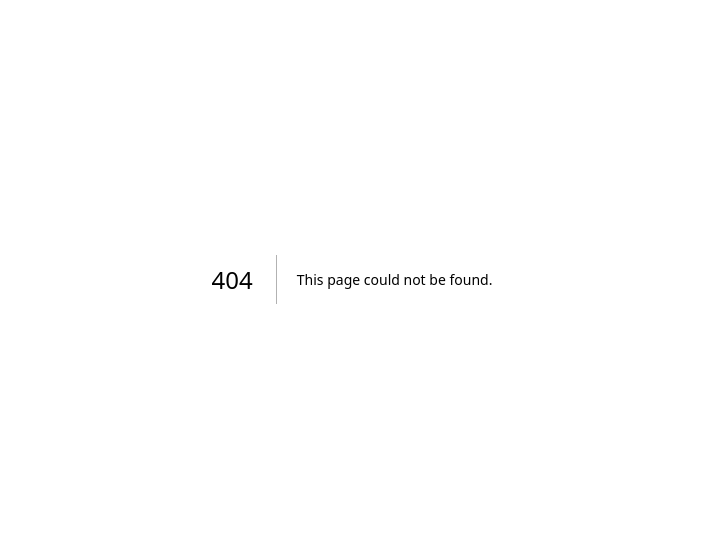
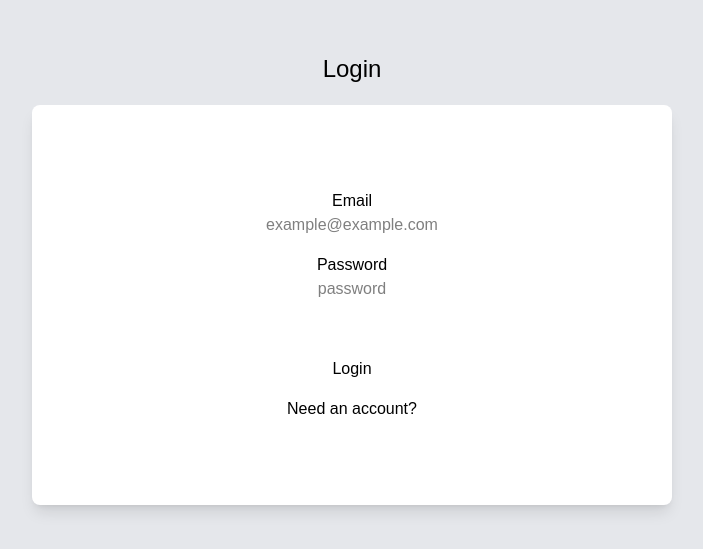
Before and after one commit to avillann00/scrapus, a Next.js app: page /login in a window 1280 px wide. Before the commit this address had no page. Shown: the part 121-670 px from the top of the page, without its empty margins (288-991 px from the left). Built offline with nearby package versions, Linux system fonts and the light colour scheme.

Commit message:
feat(Login): Created login page
features:
- Login page
- Input fields

```diff
--- /dev/null
+++ b/app/login/page.tsx
@@ -0,0 +1,47 @@
+'use client'
+
+import { useState } from 'react'
+import { useRouter } from 'next/navigation'
+
+export default function Login(){
+  const router = useRouter()
+
+  const [email, setEmail] = useState('')
+  const [password, setPassword] = useState('')
+
+  const handleSubmit = async () =>  {
+
+  }
+
+  return(
+    <div className='bg-gray-200 w-screen h-screen flex flex-col items-center justify-center gap-5'>
+      <h1 className='text-center text-2xl text-black'>Login</h1>
+      <div className='bg-white w-1/2 h-1/2 rounded-lg shadow-lg text-black flex items-center justify-center'>
+        <form className='flex flex-col gap-4' onSubmit={handleSubmit}>
+          <label className='flex flex-col text-center'>
+            Email
+            <input
+              type='text'
+              placeholder='example@example.com'
+              value={email}
+              onChange={(e) => setEmail(e.target.value)}
+              className='text-center'
+            />
+          </label>
+          <label className='flex flex-col text-center'>
+            Password
+            <input
+              type='password'
+              placeholder='password'
+              value={password}
+              onChange={(e) => setPassword(e.target.value)}
+              className='text-center'
+            />
+          </label>
+          <button className='hover:text-pink-500 mt-10' type='submit'>Login</button>
+          <button className='hover:text-blue-500' onClick={() => router.push('/register')}>Need an account?</button>
+        </form>
+      </div>
+    </div>
+  )
+}
--- a/app/page.tsx
+++ b/app/page.tsx
@@ -3,12 +3,14 @@
 import { useRouter } from 'next/navigation'
 
 export default function Home(){
+  const router = useRouter()
+
   return(
     <div className='bg-gray-200 w-screen h-screen p-10'>
       <div className='fixed top-0 w-full left-0 text-black flex flex-row bg-pink-300 items-center justify-center'>
         <button className='fixed left-0 ml-5' onClick={() => router.push('/')}>Photo</button>
         <h1 className='text-xl' onClick={() => router.push('/')}>ScrapUs</h1>
-        <button className='fixed right-0 mr-5 hover:text-pink-500'>Login</button>
+        <button className='fixed right-0 mr-5 hover:text-pink-500' onClick={() => router.push('/login')}>Login</button>
       </div>
 
       <div className='flex flex-col gap-4 p-4 overflow-y-auto'>
```
